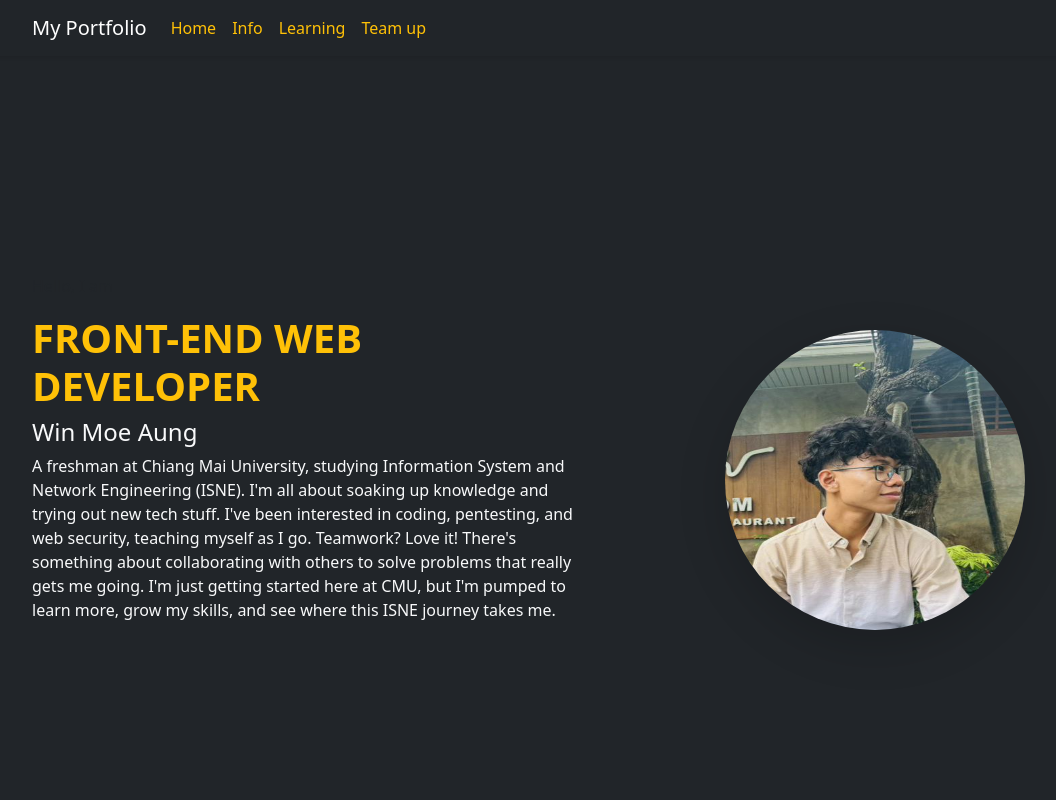
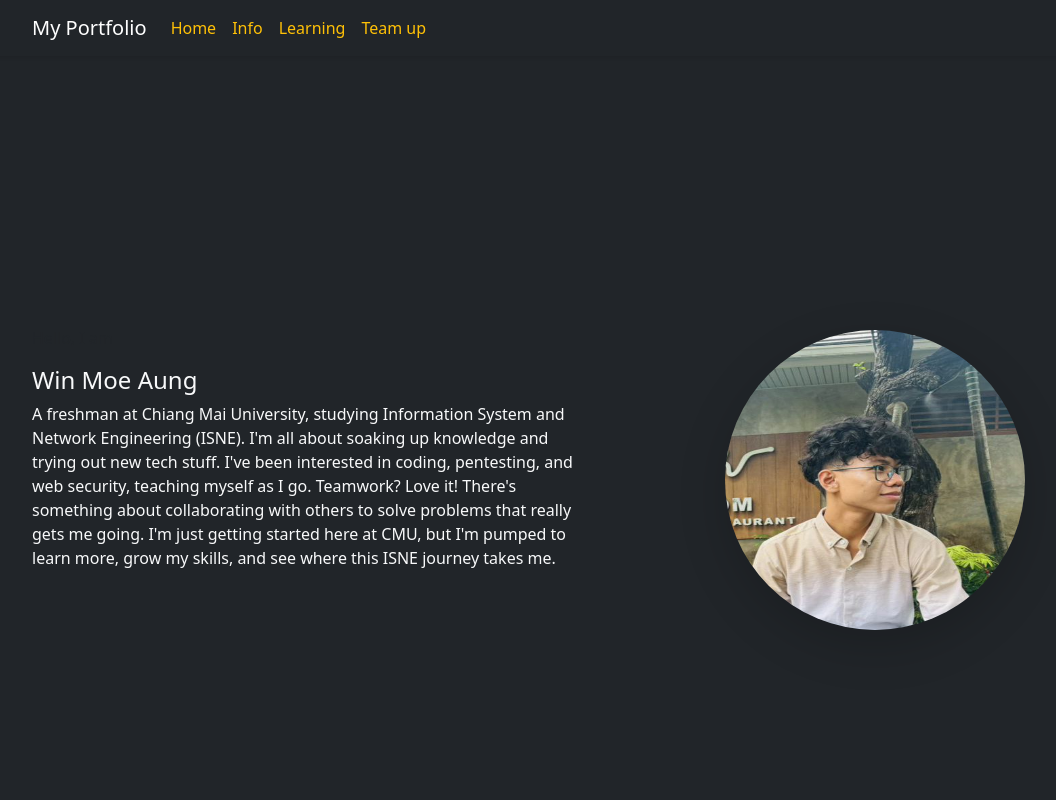
Before and after one commit to Herik68/Portfolio, a plain HTML site: page index.html in a window 1280 px wide. Shown: the top 800 px of the page, without its empty margins (50-1106 px from the left). Drawn offline with nearby package versions, Linux system fonts and the light colour scheme.

Commit message:
Update 10/4/24

```diff
--- a/index.html
+++ b/index.html
@@ -65,7 +65,6 @@
           <div class="col-md-6 order-md-first mt-5 mt-md-0">
             <div class="my-profile">
               <p class="text-muted">Hello, I am</p>
-              <h1 class="text-warning text-uppercase fw-bold">Front-end Web Developer</h1>
               <h3 class="fs-4">Win Moe Aung</h3>
               <p>
                 A freshman at Chiang Mai University, studying Information System and Network Engineering (ISNE). I'm all
@@ -181,7 +180,7 @@
     </div>
     <!--Info End-->
 
-    <!--Learning
+    <!--Learning-->
     <div class="service m-5" id="learning">
       <div class="container-lg">
         <div class="row justify-content-center">
@@ -232,10 +231,9 @@
             </div>
           </div>
         </div>
-        Learning End
       </div>
     </div>
-    Learning End-->
+    <!--Learning End-->
 
     <!--FreeLance-->
     <div class="freelance bg-secondary px-5" id="teaming">
```
